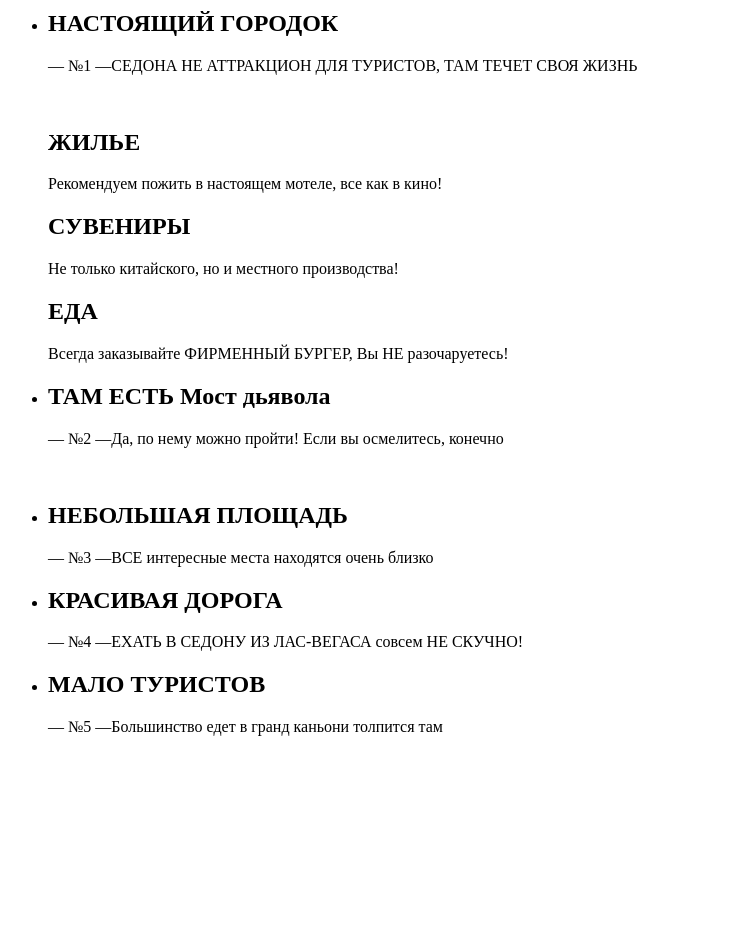
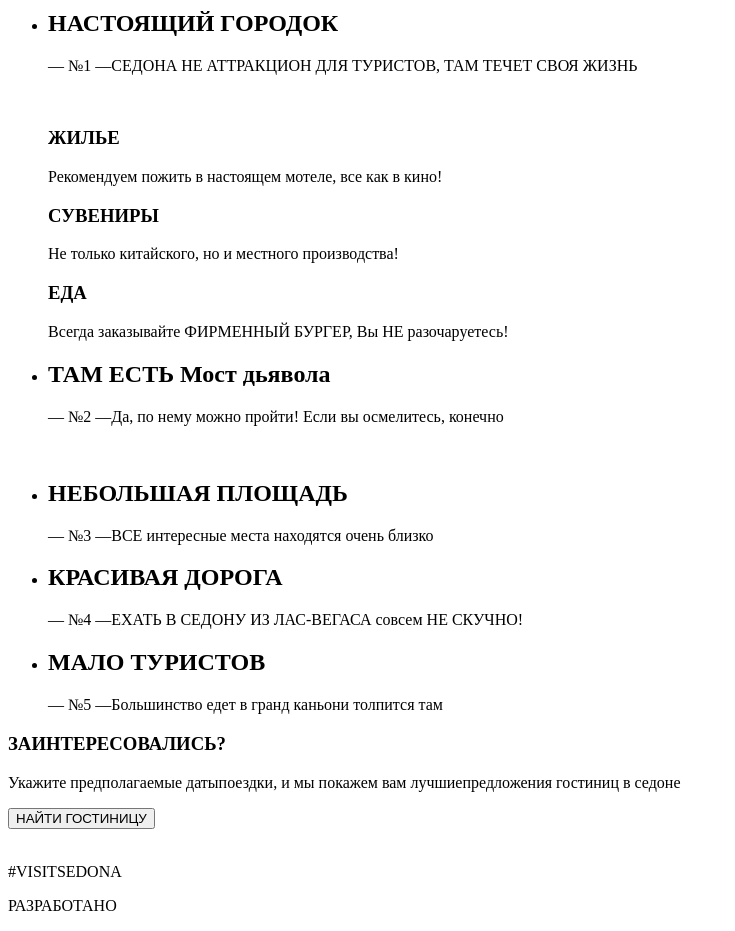
Before and after one commit to Acypuk/1591675-sedona-22, a website: page source/index.html in a window 1280 px wide. Shown: the part 360-1291 px from the top of the page, without its empty margins (0-735 px from the left). Before the commit the page ends 1112 px from the top, so only its background shows below. Drawn offline with Linux system fonts and the light colour scheme.

Commit message:
Разметка главной страницы

```diff
--- a/source/index.html
+++ b/source/index.html
@@ -47,15 +47,15 @@
                 <img src="" alt="">
               </div>
               <div class="advantages-block__cart">
-                <h2>ЖИЛЬЕ</h2>
+                <h3>ЖИЛЬЕ</h3>
                 <p>Рекомендуем пожить в настоящем мотеле, все как в кино!</p>
               </div>
               <div class="advantages-block__cart">
-                <h2>СУВЕНИРЫ</h2>
+                <h3>СУВЕНИРЫ</h3>
                 <p>Не только китайского, но и местного производства!</p>
               </div>
               <div class="advantages-block__cart">
-                <h2>ЕДА</h2>
+                <h3>ЕДА</h3>
                 <p>Всегда заказывайте ФИРМЕННЫЙ БУРГЕР, Вы НЕ разочаруетесь!</p>
               </div>
             </li>
@@ -90,6 +90,31 @@
 
         </div>
       </section>
+      <section class="hotel-search">
+        <div class="hotel-search__wrapper">
+          <div class="hotel-search-block">
+            <h3>ЗАИНТЕРЕСОВАЛИСЬ?</h3>
+            <p>Укажите предполагаемые датыпоездки, и мы покажем вам лучшиепредложения гостиниц в седоне</p>
+            <button class="search-block__button">НАЙТИ ГОСТИНИЦУ</button>
+          </div>
+          <div class="hotel-search-block">
+            <img src="" alt="">
+          </div>
+        </div>
+      </section>
     </main>
+    <footer class="main-footer">
+      <div class="main-footer__wrapper">
+        <div class="main-footer-block">
+          <p>#VISITSEDONA</p>
+          <div class="main-footer-block-social-icon">
+            <a href=""></a>
+            <a href=""></a>
+            <a href=""></a>
+          </div>
+          <p>РАЗРАБОТАНО</p>
+        </div>
+      </div>
+    </footer>
   </body>
 </html>
```
